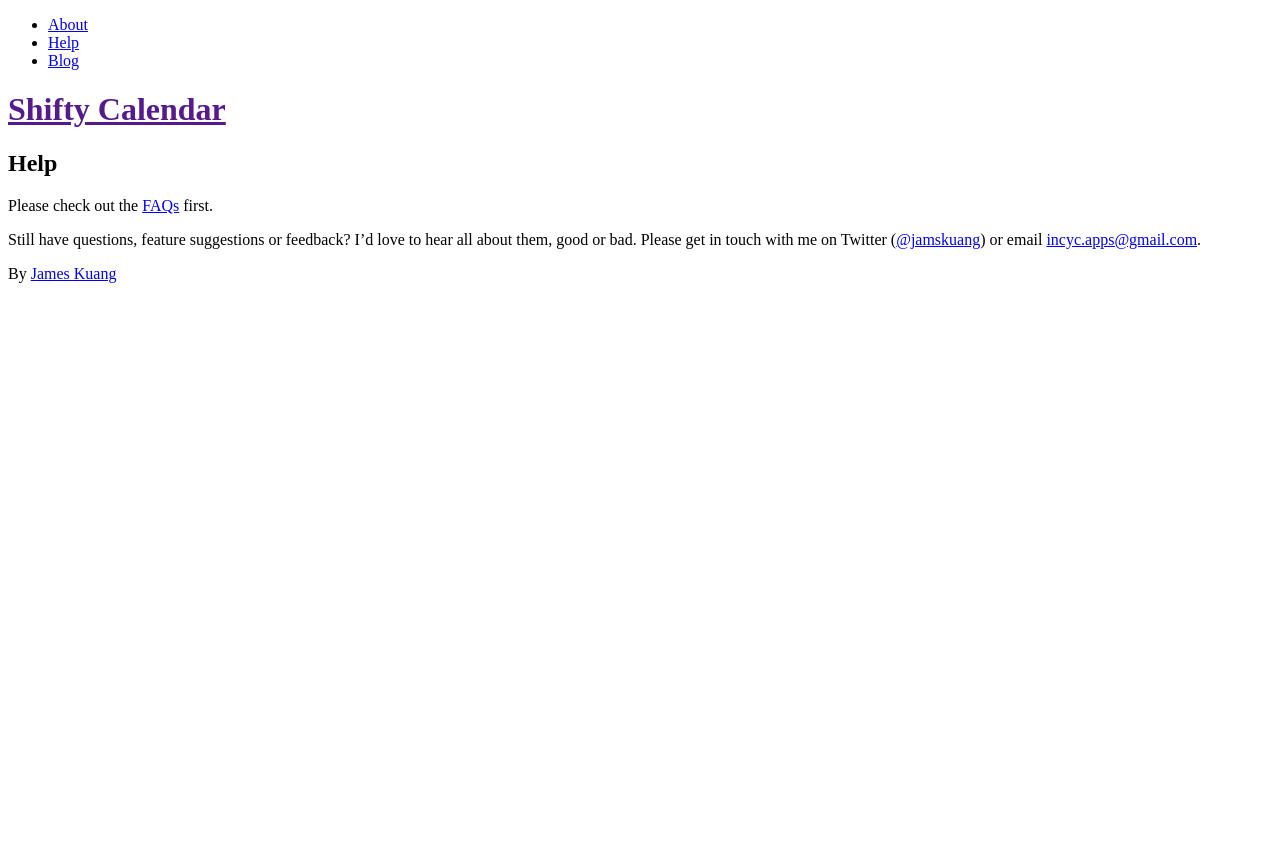
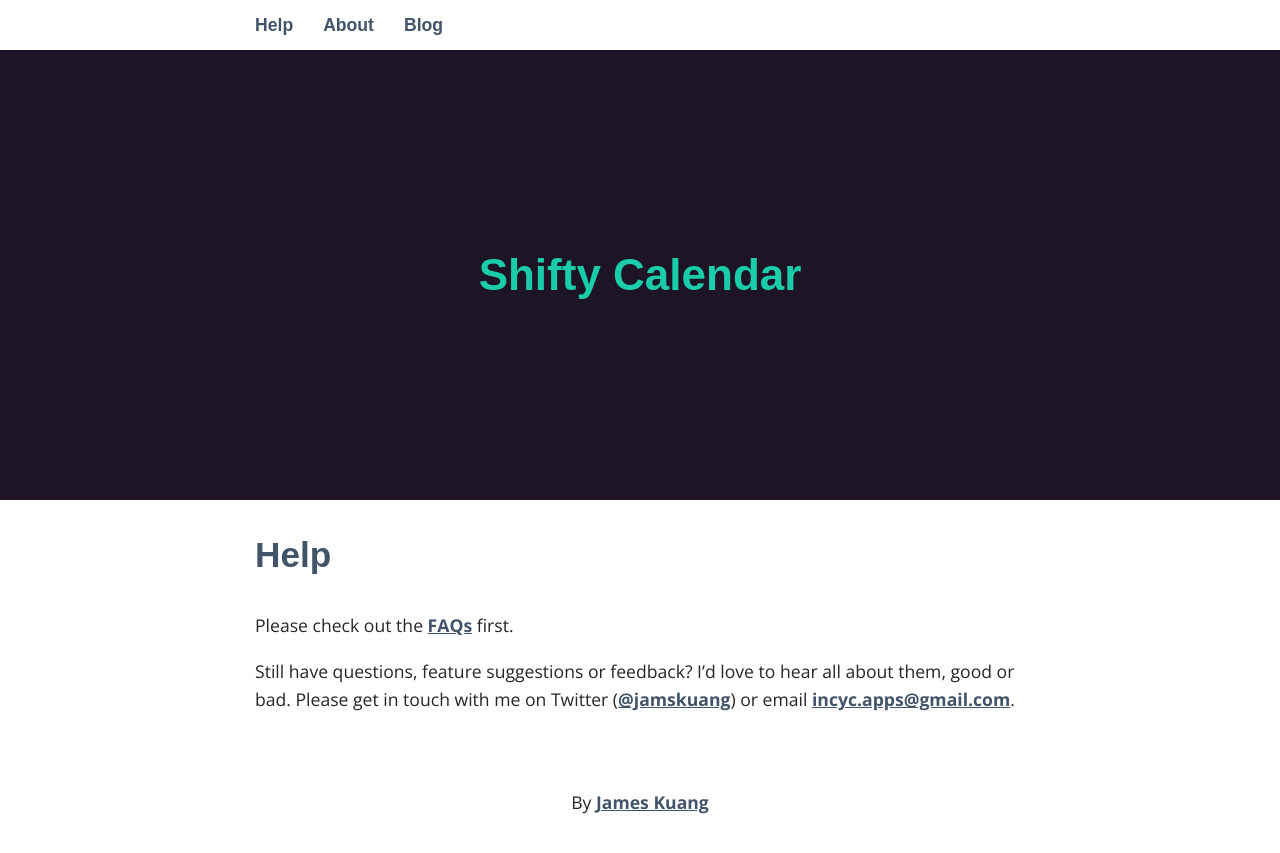
Before and after one commit to JamesKuang/shifty-website, a Jekyll site: the page built from _pages/01_help.md, in a window 1280 px wide. Shown: the top 853 px of the page. Built offline with Jekyll 4.4.1, drawn with Linux system fonts in a browser that asks for light colours; some web fonts are replaced.

Commit message:
Tutorial finish

```diff
--- a/_config.yml
+++ b/_config.yml
@@ -16,18 +16,20 @@
 title: Shifty Calendar
 email: incyc.apps@gmail.com
 description: > # this means to ignore newlines until "baseurl:"
-  Shifty Calendar for iOS. You can edit this
-  line in _config.yml. It will appear in your document head meta (for
-  Google search results) and in your feed.xml site description.
+  Shifty Calendar for iOS.
 baseurl: "" # the subpath of your site, e.g. /blog
-url: "http://www.jameskuang.com/shifty-website" # the base hostname & protocol for your site, e.g. http://example.com
+url: "http://127.0.0.1:4000" # the base hostname & protocol for your site, e.g. http://example.com
 twitter_username: ShiftyCalendar
 
 # Build settings
-markdown: kramdown
-theme: minima
-gems:
-  - jekyll-feed
+kramdown:
+  input: GFM
+sass:
+  sass_dir: _sass
+include: ['_pages']
+# theme: minima
+# gems:
+  # - jekyll-feed
 exclude:
   - Gemfile
   - Gemfile.lock
--- a/_posts/2017-03-13-shifty-v2.6.markdown
+++ b/_posts/2017-03-13-shifty-v2.6.markdown
@@ -1,5 +1,5 @@
 ---
-layout: post
+layout: default
 title:  "Shifty v2.6 is now available"
 date:   2017-03-13 23:42:00 -0500
 categories: shifty update
--- /dev/null
+++ b/_sass/_base.scss
@@ -0,0 +1,18 @@
+$content-width: 800px;
+$main: #19CCAA;
+$font-style: 'Open Sans', sans-serif;
+$font-color: #262626;
+$link-color: #425469;
+$link-hover-color: $main;
+$heading-font: 'Muli', sans-serif;
+$heading-font-color: #425469;
+$light: #E7EDF4;
+$header:  #1D1425;
+
+*,
+*::before,
+*::after {
+	-webkit-box-sizing: border-box;
+	-moz-box-sizing: border-box;
+	box-sizing: border-box;
+}
--- /dev/null
+++ b/_sass/_layout.scss
@@ -0,0 +1,111 @@
+body {
+	margin: 0;
+	color: $font-color;
+	font-family: $font-style;
+	font-size: 1.1em;
+	line-height: 1.6;
+	-webkit-font-smoothing: antialiased;
+}
+h1,
+h2,
+h3 {
+	font-weight: 600;
+	color: $heading-font-color;
+	font-family: $heading-font;
+	line-height: 1.5;
+}
+h1 {
+	color: $main;
+	font-size: 2.5em;
+	a,
+	a:visited {
+		text-decoration: none;
+		color: $main;
+	}
+}
+h2 {
+	font-size: 2em;
+}
+a,
+a:visited {
+	color: $link-color;
+	text-decoration: underline;
+	font-weight: bold;
+}
+a:hover {
+	color: $link-hover-color;
+	text-decoration: underline;
+}
+header {
+	background: $header;
+	padding: 0px 15px;
+	text-align: center;
+	margin: 50px 0 0;
+	height: 50vh;
+	display: flex;
+	justify-content: center;
+	align-items: center;
+}
+main {
+	padding: 0 15px;
+	max-width: $content-width;
+	margin: 0 auto;
+}
+time {
+	color: #898989;
+}
+.container {
+	max-width: $content-width;
+	margin: 0 auto;
+}
+
+/* Aside */
+
+aside {
+	position: fixed;
+	top: 0;
+	left: 0;
+	background: #fff;
+	width: 100%;
+	z-index: 2;
+	border-bottom: 1px solid lighten($light, 30%);
+	box-shadow: 0px 1px 1px RGBA(4, 25, 54, .1);
+	nav {
+		float: left;
+		max-width: 800px;
+		margin: 0 auto;
+		ul {
+			margin: 0;
+			padding: 0;
+			list-style: none;
+			li {
+				float: left;
+				position: relative;
+				a {
+					text-decoration: none;
+					display: block;
+					padding: 15px;
+					font-family: 'Muli', sans-serif;
+					line-height: 20px;
+					margin-bottom: -1px;
+					box-shadow: 0;
+					&:hover,
+					&:active {
+						background: $header;
+						text-decoration: none;
+						color: $main;
+					}
+				}
+			}
+		}
+		&:after {
+			content: '';
+			display: table;
+			clear: both;
+		}
+	}
+}
+footer {
+	text-align: center;
+	padding: 40px;
+}
--- /dev/null
+++ b/css/main.scss
@@ -0,0 +1,6 @@
+---
+# Front matter comment to ensure Jekyll properly reads file.
+---
+@import
+    "base",
+    "layout"
```
Also changed, not shown: _pages/01_help.md (renamed from help.md), _pages/02_about.md (renamed from about.md).
